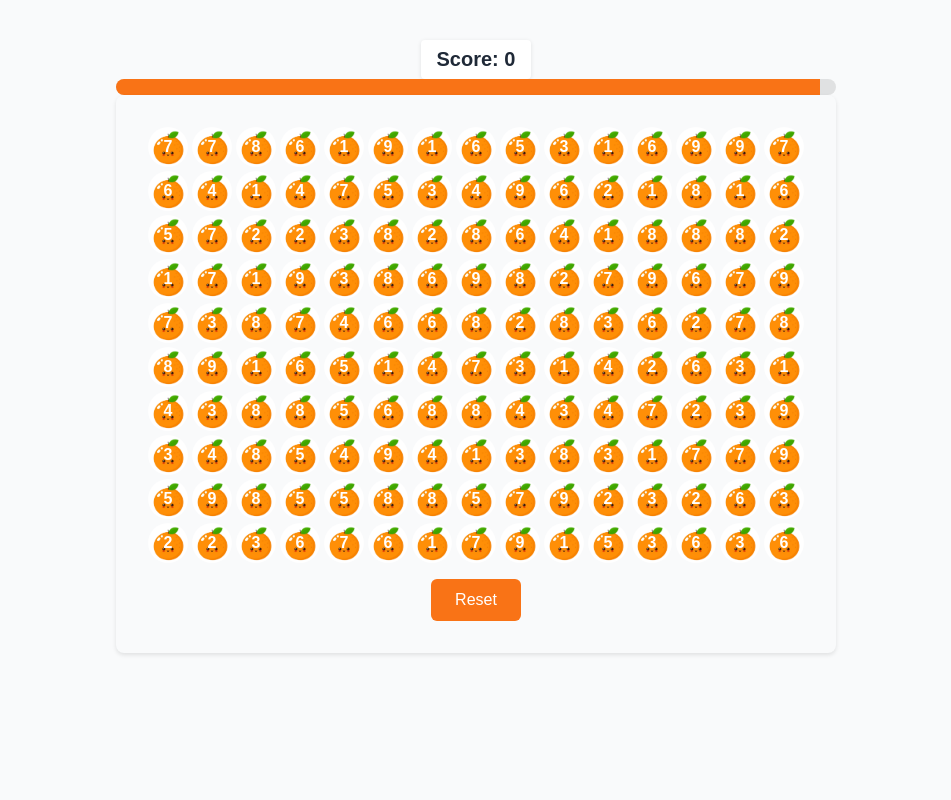
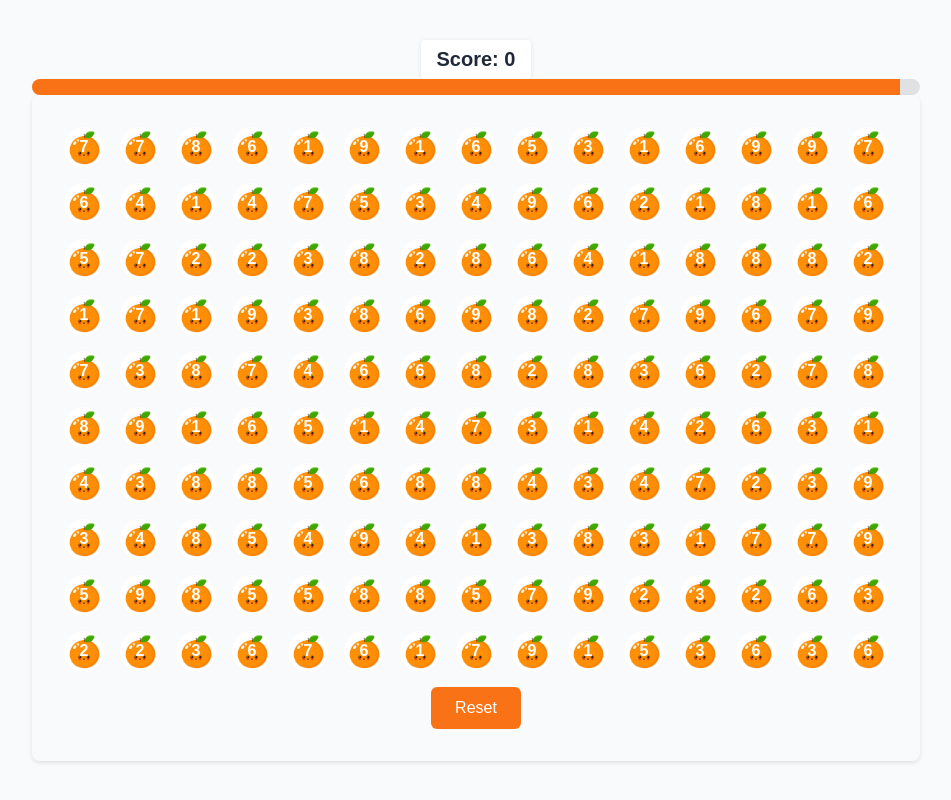
Before and after one commit to porketta-beam/orange_game, a React (Vite) app: page / in a window 1280 px wide. Both pictures are taken after a click on the button "Play". Shown: the whole page, without its empty margins (164-1115 px from the left). Built offline with nearby package versions, Linux system fonts and the light colour scheme.

Commit message:
jusify gap

```diff
--- a/src/components/Grid/Grid.module.css
+++ b/src/components/Grid/Grid.module.css
@@ -2,7 +2,7 @@
   display: grid;
   grid-template-columns: repeat(15, 2.5rem);
   grid-template-rows: repeat(10, 2.5rem);
-  gap: 0.25rem;
+  gap: 1rem;
 }
 
 .cell {
```
Also changed, not shown: 5 other files (tests, documents, lock files or other folders).
